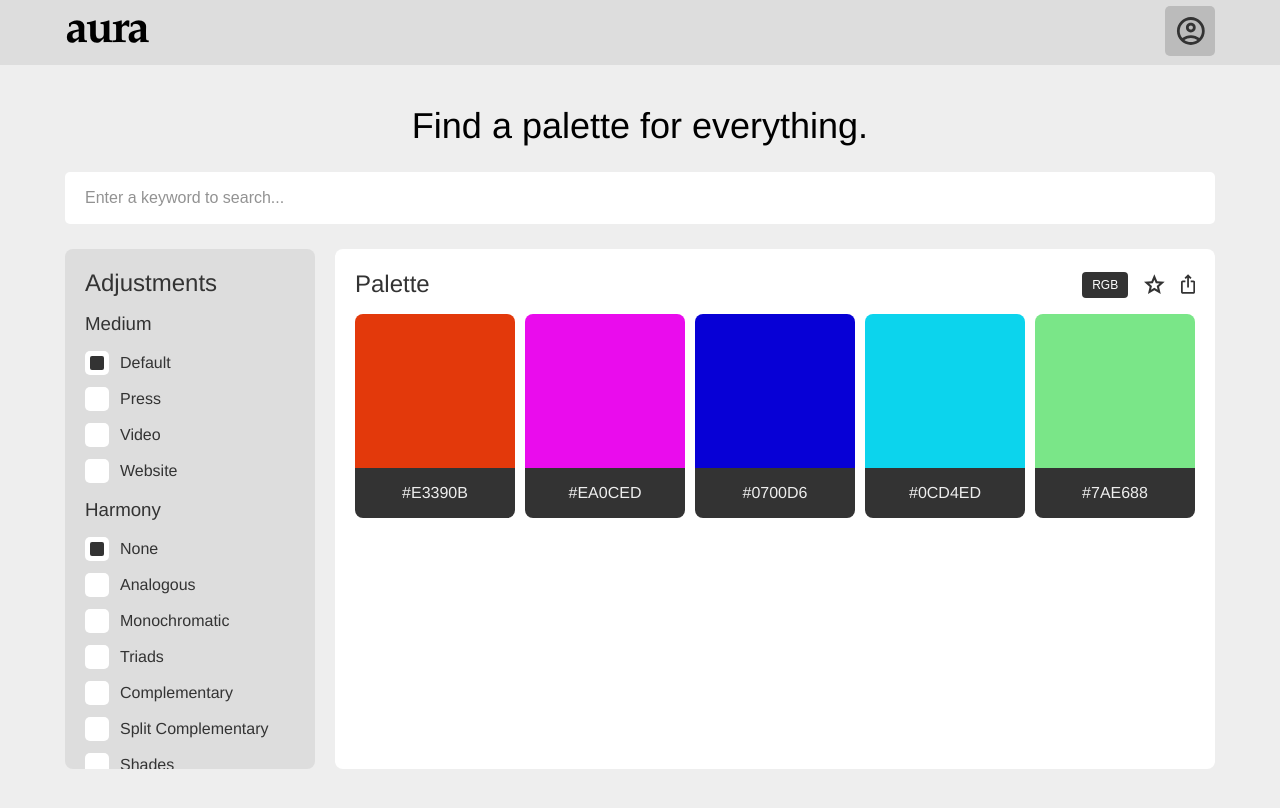
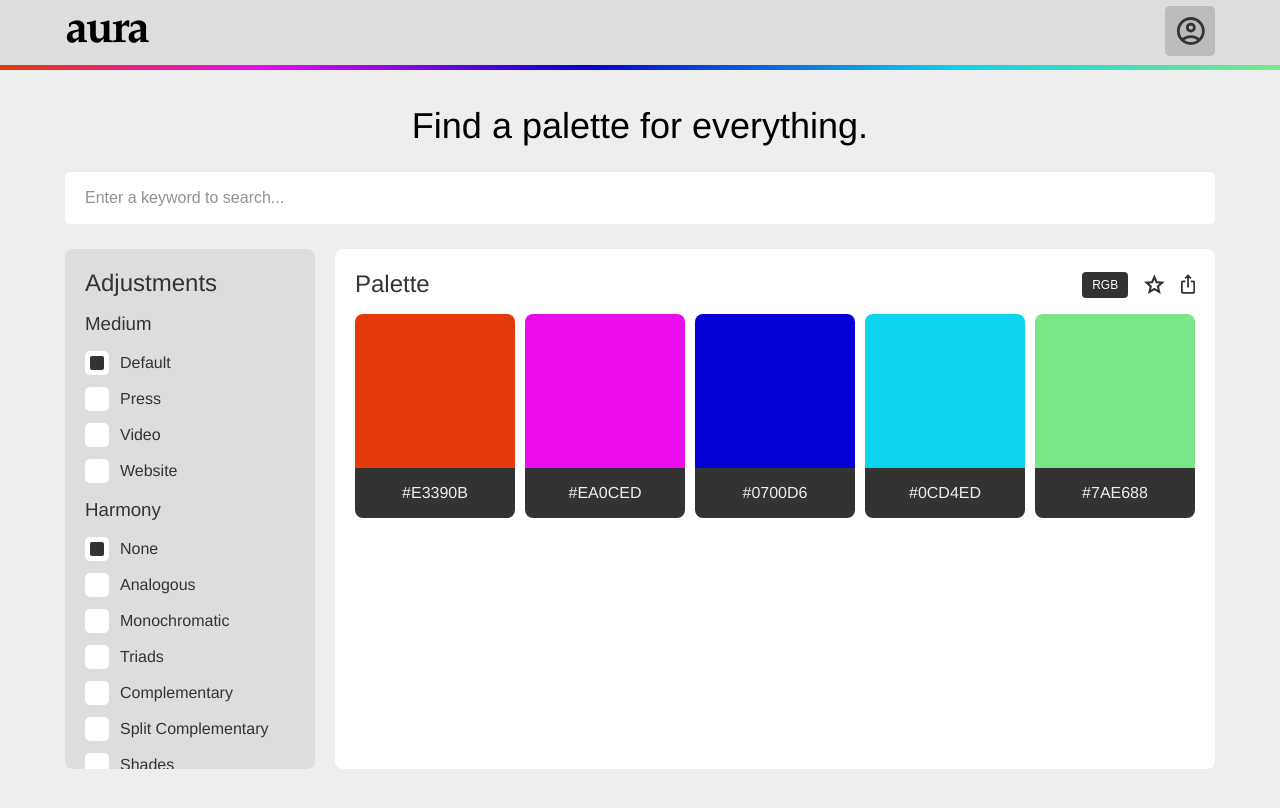
Before and after one commit to solomonNSI/AuraPalette, a React (Create React App) app in the folder aura-palette/: page / in a window 1280 px wide. Shown: the top 808 px of the page. Built offline with nearby package versions, Linux system fonts and the light colour scheme.

Commit message:
added gradientline to appjs

```diff
--- a/aura-palette/src/Views/AppView/App.js
+++ b/aura-palette/src/Views/AppView/App.js
@@ -84,6 +84,8 @@ function App() {
     <div style={{ backgroundColor: "#eeeeee", height: "100vh" }}>
       <NavBar palette={palette.palette} />
 
+      <S.GradientLine colorList={palette.palette}/>
+
       <S.Content>
         <S.Title>Find a palette for everything.</S.Title>
         <S.SearchBar placeholder="Enter a keyword to search..."></S.SearchBar>
--- a/aura-palette/src/Views/AppView/style.js
+++ b/aura-palette/src/Views/AppView/style.js
@@ -8,6 +8,21 @@ export const Content = styled.div`
   display: flex;
   flex-direction: column;
   width: calc(100%-130px);
+`;
+
+export const GradientLine = styled.div`
+  background: linear-gradient(
+    90deg,
+    ${(props) => props.colorList[0]} 0%,
+    ${(props) => props.colorList[1]} 20.31%,
+    ${(props) => props.colorList[2]} 45.83%,
+    ${(props) => props.colorList[3]} 74.9%,
+    ${(props) => props.colorList[4]} 100%
+  );
+  height: 5px;
+  width: 100%;
+  position: fixed;
+  top: ${NAVBAR_HEIGHT}px; ;
 `;
 
 export const Title = styled.div`
```
